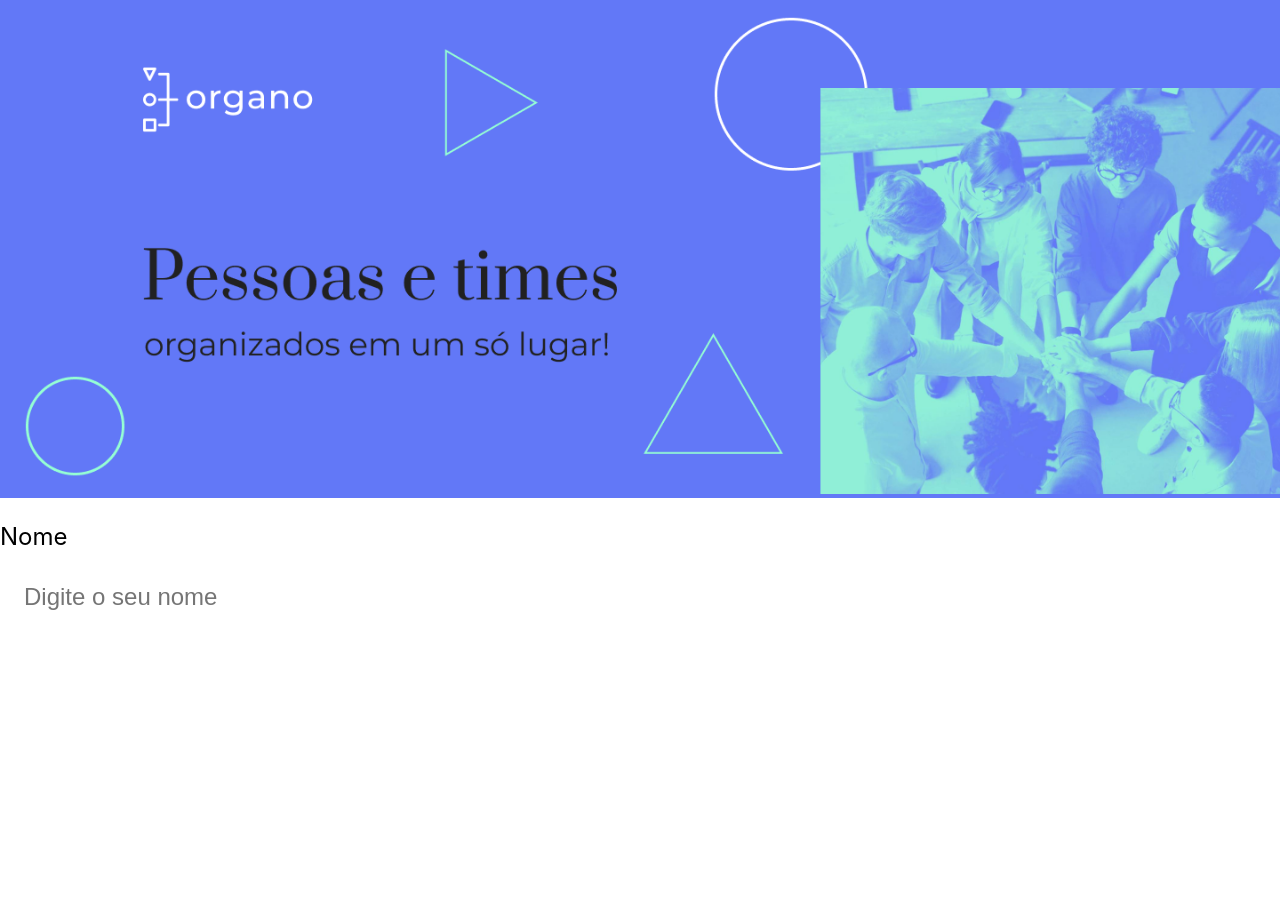
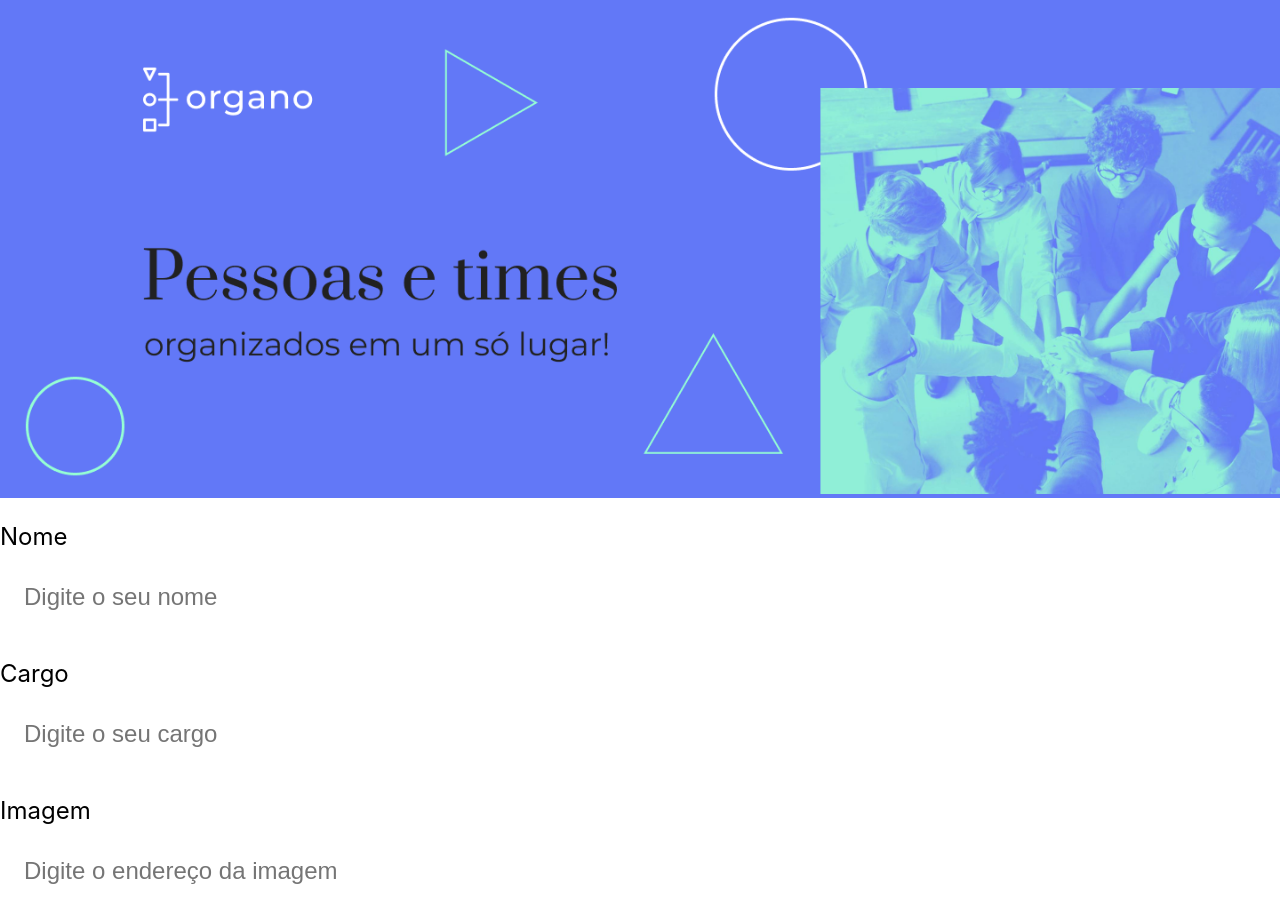
Before and after one commit to Julialunna/React.js, a React (Create React App) app in the folder organo/organo/: page / in a window 1280 px wide. Shown: the top 922 px of the page. Before the commit the page ends 800 px from the top, so only its background shows below. Built offline with nearby package versions, Linux system fonts and the light colour scheme.

Commit message:
Adicionando cargo e imagem

```diff
--- a/organo/organo/src/App.js
+++ b/organo/organo/src/App.js
@@ -5,7 +5,9 @@
   return (
     <div className="App">
       <Banner/>
-      <CampoTexto/>
+      <CampoTexto label="Nome" placeholder="Digite o seu nome"/>
+      <CampoTexto label="Cargo" placeholder="Digite o seu cargo"/>
+      <CampoTexto label="Imagem" placeholder="Digite o endereço da imagem"/>
     </div>
   );
 }
--- a/organo/organo/src/componentes/CampoTexto/index.js
+++ b/organo/organo/src/componentes/CampoTexto/index.js
@@ -1,9 +1,9 @@
 import "./CampoTexto.css";
-const CampoTexto =()=>{
+const CampoTexto =(props)=>{
     return(
         <div className="campo-texto">
-            <label>Nome</label>
-            <input placeholder="Digite o seu nome"/>
+            <label>{props.label}</label>
+            <input placeholder={props.placeholder}/>
         </div>
     )
 }
```
